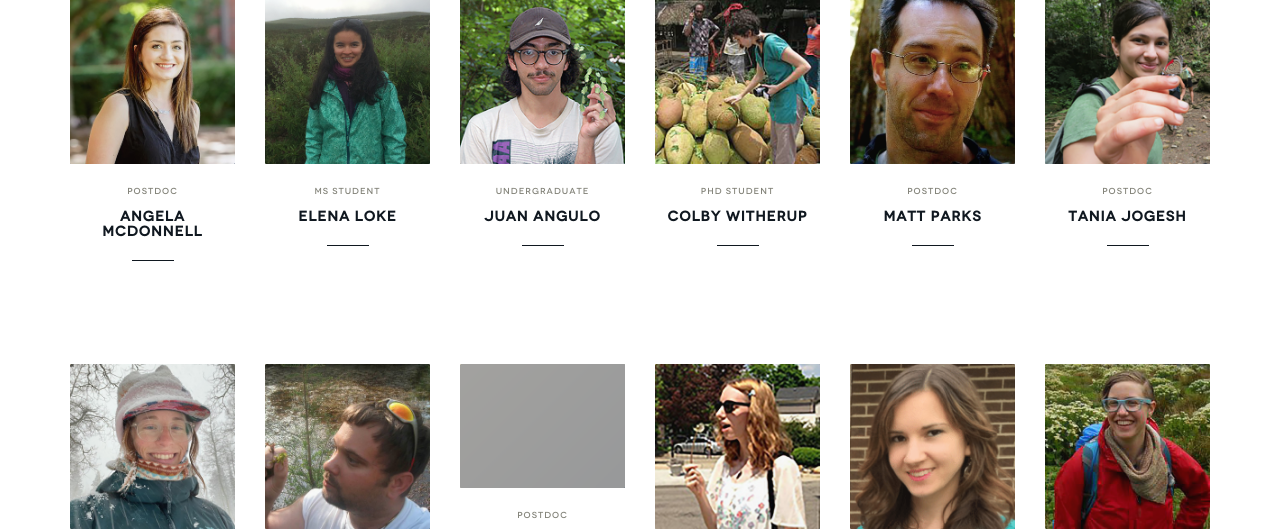
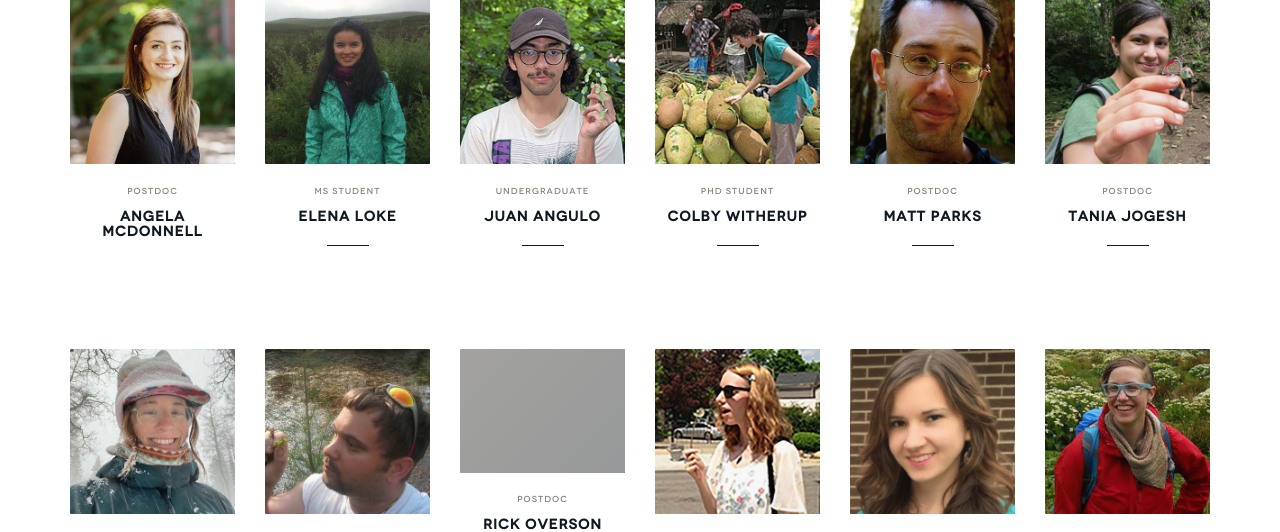
Before and after one commit to wickettlab/wickettlab.github.io, a PHP site: page / in a window 1280 px wide. Shown: the part 2967-3499 px from the top of the page. Run offline with PHP 8.4, Linux system fonts and the light colour scheme; some libraries are stand-ins or nearby versions; some web fonts are replaced; grey boxes are pictures that could not be loaded.

Commit message:
Update main.css

```diff
--- a/css/main.css
+++ b/css/main.css
@@ -1106,14 +1106,6 @@ figure {
   font-weight: normal;
   color: #838379;
 }
-.alumni::after {
-  content: "";
-  display: table;
-  margin: 1.5em auto;
-  width: 3em;
-  height: 1px;
-  background-color: #101820;
-}
 .member-name {
   text-transform: uppercase;
   text-align: center;
```
